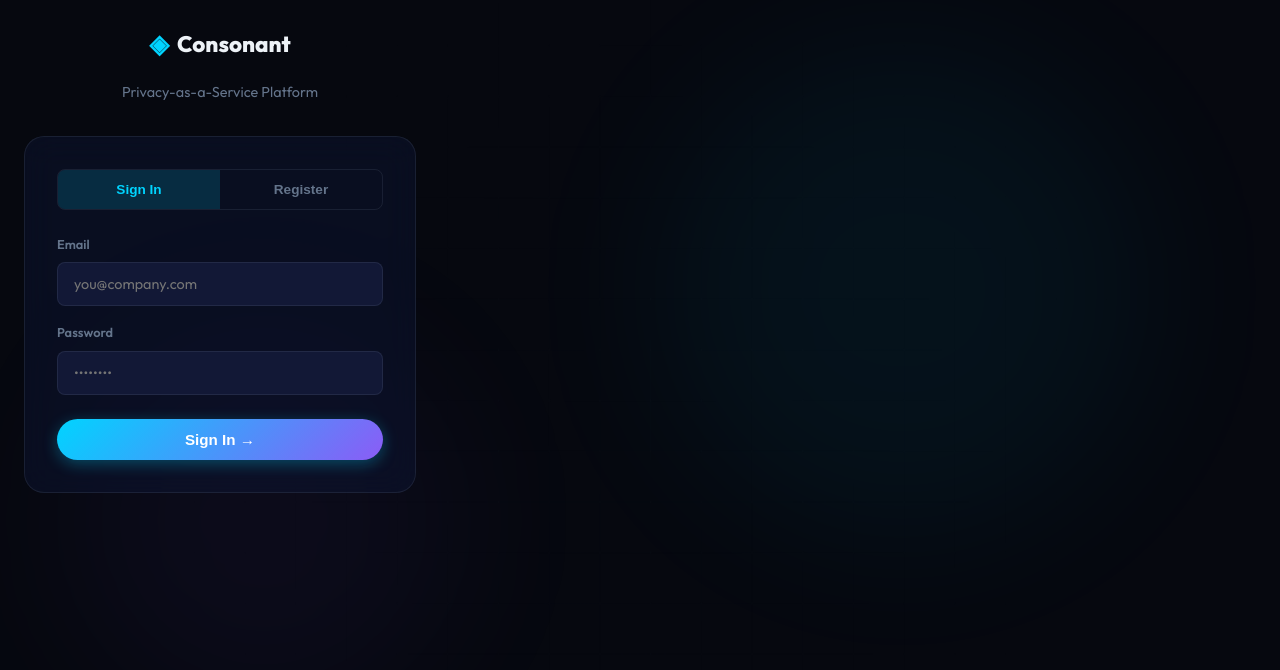
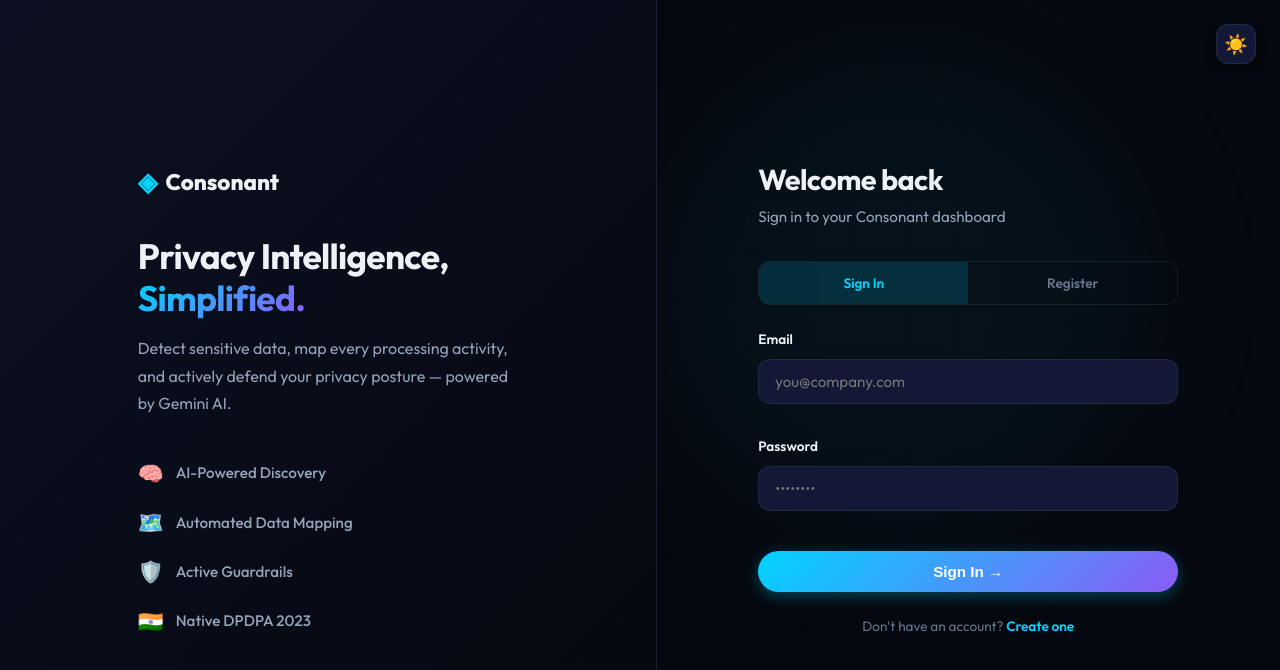
Before and after one commit to psyxsoul/consonant, a React (Vite) app: page /auth in a window 1280 px wide. Shown: the top 670 px of the page. Built offline with nearby package versions, Linux system fonts and the light colour scheme.

Commit message:
UI: Complete redesign of Auth page with split-panel layout

```diff
--- a/src/index.css
+++ b/src/index.css
@@ -1067,3 +1067,186 @@
 .theme-toggle:hover {
   box-shadow: 0 0 12px var(--shadow-glow);
 }
+
+/* ========== Auth Page ========== */
+.auth-page {
+  display: flex;
+  min-height: 100vh;
+  width: 100%;
+}
+
+.auth-brand {
+  flex: 1;
+  display: flex;
+  align-items: center;
+  justify-content: center;
+  padding: var(--space-12);
+  background: linear-gradient(135deg, var(--bg-secondary) 0%, var(--bg-primary) 100%);
+  border-right: 1px solid var(--border-default);
+  position: relative;
+  overflow: hidden;
+}
+
+.auth-brand::before {
+  content: '';
+  position: absolute;
+  inset: 0;
+  background-image: radial-gradient(var(--border-default) 1px, transparent 1px);
+  background-size: 40px 40px;
+  opacity: 0.12;
+}
+
+.auth-brand-inner {
+  position: relative;
+  z-index: 2;
+  max-width: 440px;
+}
+
+.auth-brand-features {
+  display: flex;
+  flex-direction: column;
+  gap: var(--space-4);
+  margin-top: var(--space-10);
+}
+
+.auth-brand-feature {
+  display: flex;
+  align-items: center;
+  gap: var(--space-3);
+  color: var(--text-secondary);
+  font-size: 0.95rem;
+  font-weight: 500;
+}
+
+.auth-brand-feature span:first-child {
+  font-size: 1.3rem;
+}
+
+.auth-form-side {
+  flex: 1;
+  display: flex;
+  flex-direction: column;
+  align-items: center;
+  justify-content: center;
+  padding: var(--space-8);
+  position: relative;
+}
+
+.auth-form-topbar {
+  position: absolute;
+  top: var(--space-6);
+  right: var(--space-6);
+}
+
+.auth-form-wrapper {
+  width: 100%;
+  max-width: 420px;
+}
+
+.auth-form-header {
+  margin-bottom: var(--space-8);
+}
+
+.auth-form-header h2 {
+  font-size: 1.8rem;
+  margin-bottom: var(--space-2);
+}
+
+.auth-form-header p {
+  color: var(--text-secondary);
+  font-size: 0.95rem;
+}
+
+.auth-tabs {
+  display: flex;
+  border-radius: var(--radius-md);
+  overflow: hidden;
+  border: 1px solid var(--border-default);
+  margin-bottom: var(--space-6);
+}
+
+.auth-tab {
+  flex: 1;
+  padding: var(--space-3);
+  font-size: 0.85rem;
+  font-weight: 600;
+  background: transparent;
+  color: var(--text-muted);
+  border: none;
+  cursor: pointer;
+  transition: all var(--transition-base);
+  font-family: inherit;
+}
+
+.auth-tab.active {
+  background: var(--accent-cyan-dim);
+  color: var(--accent-cyan);
+}
+
+.auth-tab:hover:not(.active) {
+  background: var(--bg-tertiary);
+}
+
+.auth-error {
+  padding: var(--space-3) var(--space-4);
+  margin-bottom: var(--space-4);
+  background: var(--accent-red-dim);
+  border: 1px solid rgba(239, 68, 68, 0.3);
+  border-radius: var(--radius-sm);
+  color: var(--accent-red);
+  font-size: 0.85rem;
+}
+
+.auth-form {
+  display: flex;
+  flex-direction: column;
+  gap: var(--space-4);
+}
+
+.auth-submit {
+  width: 100%;
+  justify-content: center;
+  padding: var(--space-3);
+  margin-top: var(--space-2);
+}
+
+.auth-submit:disabled {
+  opacity: 0.6;
+  cursor: not-allowed;
+}
+
+.auth-footer-text {
+  text-align: center;
+  margin-top: var(--space-6);
+  color: var(--text-muted);
+  font-size: 0.85rem;
+}
+
+.auth-switch-link {
+  background: none;
+  border: none;
+  color: var(--accent-cyan);
+  cursor: pointer;
+  font-weight: 600;
+  font-family: inherit;
+  font-size: 0.85rem;
+}
+
+.auth-switch-link:hover {
+  text-decoration: underline;
+}
+
+@media (max-width: 900px) {
+  .auth-page {
+    flex-direction: column;
+  }
+
+  .auth-brand {
+    display: none;
+  }
+
+  .auth-form-side {
+    padding: var(--space-6);
+    min-height: 100vh;
+  }
+}
--- a/src/pages/Auth.jsx
+++ b/src/pages/Auth.jsx
@@ -1,6 +1,7 @@
 import { useState } from 'react'
-import { useNavigate } from 'react-router-dom'
+import { Link, useNavigate } from 'react-router-dom'
 import { useAuth } from '../context/AuthContext'
+import ThemeToggle from '../components/ThemeToggle'
 
 export default function Auth() {
     const [isLogin, setIsLogin] = useState(true)
@@ -32,120 +33,119 @@
     }
 
     return (
-        <div className="hero" style={{ minHeight: '100vh' }}>
-            <div className="hero-grid-bg" />
-            <div className="hero-glow-1" />
-            <div className="hero-glow-2" />
-
-            <div style={{ position: 'relative', zIndex: 2, width: '100%', maxWidth: 440, padding: 'var(--space-6)' }}>
-                <div style={{ textAlign: 'center', marginBottom: 'var(--space-8)' }}>
-                    <div className="navbar-logo" style={{ justifyContent: 'center', marginBottom: 'var(--space-4)' }}>
+        <div className="auth-page">
+            {/* Left side — branding panel */}
+            <div className="auth-brand">
+                <div className="auth-brand-inner">
+                    <Link to="/" className="navbar-logo" style={{ marginBottom: 'var(--space-8)' }}>
                         <span className="navbar-logo-icon">◈</span>
                         Consonant
+                    </Link>
+                    <h1 style={{ fontSize: '2.2rem', marginBottom: 'var(--space-4)', lineHeight: 1.2 }}>
+                        Privacy Intelligence,<br />
+                        <span className="text-gradient">Simplified.</span>
+                    </h1>
+                    <p style={{ color: 'var(--text-secondary)', fontSize: '1rem', lineHeight: 1.7, maxWidth: '380px' }}>
+                        Detect sensitive data, map every processing activity, and actively defend your privacy posture — powered by Gemini AI.
+                    </p>
+                    <div className="auth-brand-features">
+                        {[
+                            { icon: '🧠', text: 'AI-Powered Discovery' },
+                            { icon: '🗺️', text: 'Automated Data Mapping' },
+                            { icon: '🛡️', text: 'Active Guardrails' },
+                            { icon: '🇮🇳', text: 'Native DPDPA 2023' }
+                        ].map((f, i) => (
+                            <div key={i} className="auth-brand-feature">
+                                <span>{f.icon}</span>
+                                <span>{f.text}</span>
+                            </div>
+                        ))}
                     </div>
-                    <p style={{ color: 'var(--text-muted)', fontSize: '0.9rem' }}>Privacy-as-a-Service Platform</p>
                 </div>
+            </div>
 
-                <div className="glass-card" style={{ padding: 'var(--space-8)' }}>
-                    <div style={{ display: 'flex', marginBottom: 'var(--space-6)', borderRadius: 'var(--radius-sm)', overflow: 'hidden', border: '1px solid var(--border-default)' }}>
+            {/* Right side — form */}
+            <div className="auth-form-side">
+                <div className="auth-form-topbar">
+                    <ThemeToggle />
+                </div>
+                <div className="auth-form-wrapper">
+                    <div className="auth-form-header">
+                        <h2>{isLogin ? 'Welcome back' : 'Create your account'}</h2>
+                        <p>{isLogin ? 'Sign in to your Consonant dashboard' : 'Get started with Consonant in seconds'}</p>
+                    </div>
+
+                    {/* Tab Switcher */}
+                    <div className="auth-tabs">
                         <button
+                            className={`auth-tab ${isLogin ? 'active' : ''}`}
                             onClick={() => { setIsLogin(true); setError('') }}
-                            style={{
-                                flex: 1, padding: 'var(--space-3)', fontSize: '0.85rem', fontWeight: 600,
-                                background: isLogin ? 'var(--accent-cyan-dim)' : 'transparent',
-                                color: isLogin ? 'var(--accent-cyan)' : 'var(--text-muted)',
-                                border: 'none', cursor: 'pointer'
-                            }}
                         >
                             Sign In
                         </button>
                         <button
+                            className={`auth-tab ${!isLogin ? 'active' : ''}`}
                             onClick={() => { setIsLogin(false); setError('') }}
-                            style={{
-                                flex: 1, padding: 'var(--space-3)', fontSize: '0.85rem', fontWeight: 600,
-                                background: !isLogin ? 'var(--accent-cyan-dim)' : 'transparent',
-                                color: !isLogin ? 'var(--accent-cyan)' : 'var(--text-muted)',
-                                border: 'none', cursor: 'pointer'
-                            }}
                         >
                             Register
                         </button>
                     </div>
 
                     {error && (
-                        <div style={{
-                            padding: 'var(--space-3) var(--space-4)', marginBottom: 'var(--space-4)',
-                            background: 'var(--accent-red-dim)', border: '1px solid rgba(239,68,68,0.3)',
-                            borderRadius: 'var(--radius-sm)', color: 'var(--accent-red)', fontSize: '0.85rem'
-                        }}>
-                            {error}
-                        </div>
+                        <div className="auth-error">{error}</div>
                     )}
 
-                    <form onSubmit={handleSubmit} style={{ display: 'flex', flexDirection: 'column', gap: 'var(--space-4)' }}>
+                    <form onSubmit={handleSubmit} className="auth-form">
                         {!isLogin && (
                             <>
-                                <div>
-                                    <label style={{ display: 'block', fontSize: '0.8rem', fontWeight: 600, color: 'var(--text-muted)', marginBottom: 'var(--space-2)' }}>Full Name</label>
+                                <div className="form-group">
+                                    <label className="form-label">Full Name</label>
                                     <input
-                                        type="text" value={name} onChange={(e) => setName(e.target.value)} required
+                                        type="text" className="form-input" value={name}
+                                        onChange={(e) => setName(e.target.value)} required
                                         placeholder="Enter your name"
-                                        style={{
-                                            width: '100%', padding: 'var(--space-3) var(--space-4)',
-                                            background: 'var(--bg-tertiary)', border: '1px solid var(--border-default)',
-                                            borderRadius: 'var(--radius-sm)', color: 'var(--text-primary)',
-                                            fontSize: '0.9rem', fontFamily: 'inherit', outline: 'none'
-                                        }}
                                     />
                                 </div>
-                                <div>
-                                    <label style={{ display: 'block', fontSize: '0.8rem', fontWeight: 600, color: 'var(--text-muted)', marginBottom: 'var(--space-2)' }}>Organization</label>
+                                <div className="form-group">
+                                    <label className="form-label">Organization</label>
                                     <input
-                                        type="text" value={organization} onChange={(e) => setOrganization(e.target.value)}
+                                        type="text" className="form-input" value={organization}
+                                        onChange={(e) => setOrganization(e.target.value)}
                                         placeholder="Your company name"
-                                        style={{
-                                            width: '100%', padding: 'var(--space-3) var(--space-4)',
-                                            background: 'var(--bg-tertiary)', border: '1px solid var(--border-default)',
-                                            borderRadius: 'var(--radius-sm)', color: 'var(--text-primary)',
-                                            fontSize: '0.9rem', fontFamily: 'inherit', outline: 'none'
-                                        }}
                                     />
                                 </div>
                             </>
                         )}
 
-                        <div>
-                            <label style={{ display: 'block', fontSize: '0.8rem', fontWeight: 600, color: 'var(--text-muted)', marginBottom: 'var(--space-2)' }}>Email</label>
+                        <div className="form-group">
+                            <label className="form-label">Email</label>
                             <input
-                                type="email" value={email} onChange={(e) => setEmail(e.target.value)} required
+                                type="email" className="form-input" value={email}
+                                onChange={(e) => setEmail(e.target.value)} required
                                 placeholder="you@company.com"
-                                style={{
-                                    width: '100%', padding: 'var(--space-3) var(--space-4)',
-                                    background: 'var(--bg-tertiary)', border: '1px solid var(--border-default)',
-                                    borderRadius: 'var(--radius-sm)', color: 'var(--text-primary)',
-                                    fontSize: '0.9rem', fontFamily: 'inherit', outline: 'none'
-                                }}
                             />
                         </div>
 
-                        <div>
-                            <label style={{ display: 'block', fontSize: '0.8rem', fontWeight: 600, color: 'var(--text-muted)', marginBottom: 'var(--space-2)' }}>Password</label>
+                        <div className="form-group">
+                            <label className="form-label">Password</label>
                             <input
-                                type="password" value={password} onChange={(e) => setPassword(e.target.value)} required
+                                type="password" className="form-input" value={password}
+                                onChange={(e) => setPassword(e.target.value)} required
                                 placeholder="••••••••"
-                                style={{
-                                    width: '100%', padding: 'var(--space-3) var(--space-4)',
-                                    background: 'var(--bg-tertiary)', border: '1px solid var(--border-default)',
-                                    borderRadius: 'var(--radius-sm)', color: 'var(--text-primary)',
-                                    fontSize: '0.9rem', fontFamily: 'inherit', outline: 'none'
-                                }}
                             />
                         </div>
 
-                        <button type="submit" className="btn btn-primary" disabled={loading} style={{ width: '100%', justifyContent: 'center', padding: 'var(--space-3)', marginTop: 'var(--space-2)' }}>
+                        <button type="submit" className="btn btn-primary auth-submit" disabled={loading}>
                             {loading ? 'Please wait...' : isLogin ? 'Sign In →' : 'Create Account →'}
                         </button>
                     </form>
+
+                    <p className="auth-footer-text">
+                        {isLogin ? "Don't have an account? " : 'Already have an account? '}
+                        <button className="auth-switch-link" onClick={() => { setIsLogin(!isLogin); setError('') }}>
+                            {isLogin ? 'Create one' : 'Sign in'}
+                        </button>
+                    </p>
                 </div>
             </div>
         </div>
```
